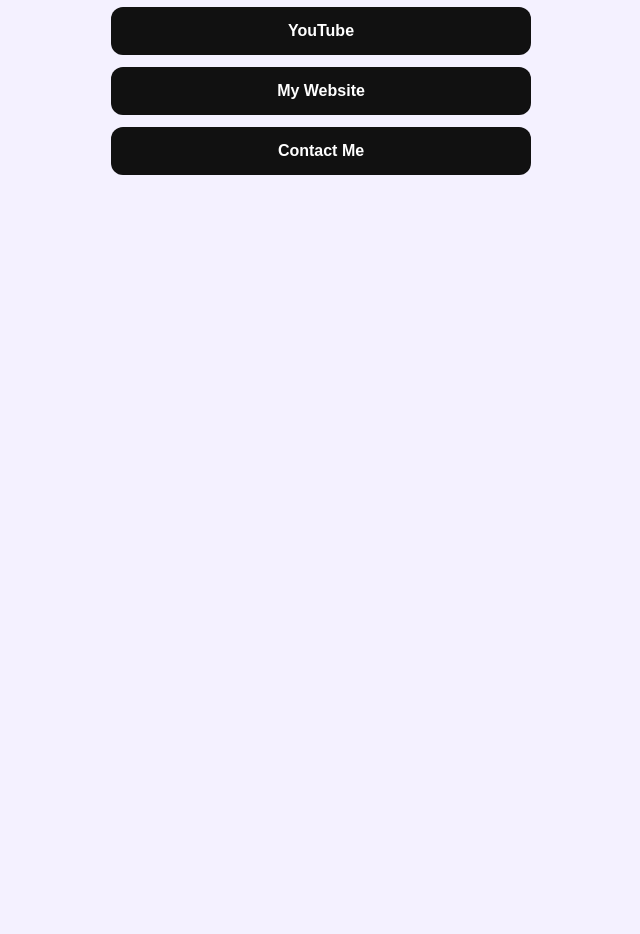
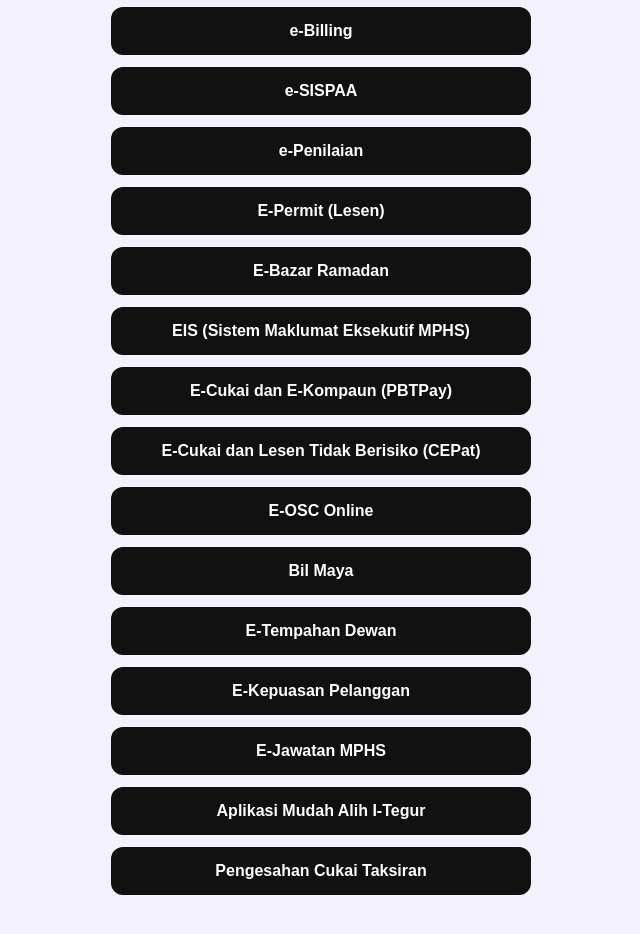
Before and after one commit to urbanist-cyber/e-perkhidmatan-MPHS, a plain HTML site: page index.html in a window 1280 px wide. Shown: the part 360-1294 px from the top of the page, without its empty margins (319-959 px from the left). Before the commit the page ends 800 px from the top, so only its background shows below. Drawn offline with Linux system fonts and the light colour scheme.

Commit message:
Update index.html

```diff
--- a/index.html
+++ b/index.html
@@ -54,10 +54,22 @@
     <h1>Majlis Perbandaran Hulu Selangor</h1>
     <p>MAMPAN | PINTAR | SELAMAT</p>
 
-    <a href="https://mphs.gov.my/ms/mphs/e-perkhidmatan/senarai-e-perkhidmatan?highlight=WyJlLXBlcmtoaWRtYXRhbiJd">MPHS</a>
-    <a href="https://youtube.com">YouTube</a>
-    <a href="https://yourwebsite.com">My Website</a>
-    <a href="mailto:you@email.com">Contact Me</a>
+    <a href="https://mphs.gov.my/ms/">MPHS</a>
+    <a href="https://ebilling.mphs.gov.my:62002/MDHS/Payment">e-Billing</a>
+    <a href="https://mphs.spab.gov.my/eApps/system/index.do">e-SISPAA</a>
+    <a href="https://epenilaian.mphs.gov.my/">e-Penilaian</a>
+    <a href="https://pbt.mphs.gov.my/permit/">E-Permit (Lesen)</a>
+    <a href="https://pbt.mphs.gov.my/ebazar/">E-Bazar Ramadan</a>
+    <a href="https://eis.mphs.gov.my/portal/apps/sites/#/eis-mphs">EIS (Sistem Maklumat Eksekutif MPHS)</a>
+    <a href="https://pbtpay.kpkt.gov.my/">E-Cukai dan E-Kompaun (PBTPay)</a>
+    <a href="https://cepat.smartselangor.com.my/login">E-Cukai dan Lesen Tidak Berisiko (CEPat)</a>
+    <a href="https://osc3plus.kpkt.gov.my/">E-OSC Online</a>
+    <a href="https://mphs.app/mphs/index.php">Bil Maya</a>
+    <a href="https://tempahan.mphs.gov.my/">E-Tempahan Dewan</a>
+    <a href="https://docs.google.com/forms/d/e/1FAIpQLSfXmJfaSTUl1h_5gJeij8FBhnXvne7BJgaqtr7EUfoTgZ66gw/viewform">E-Kepuasan Pelanggan</a>
+    <a href="https://ejawatan.mphs.gov.my/">E-Jawatan MPHS</a>
+    <a href="https://https://gamma.malaysia.gov.my/appdetails/573">Aplikasi Mudah Alih I-Tegur</a>
+    <a href="https://pengesahancukai.mphs.gov.my/">Pengesahan Cukai Taksiran</a>
   </div>
 </body>
 </html>
```
